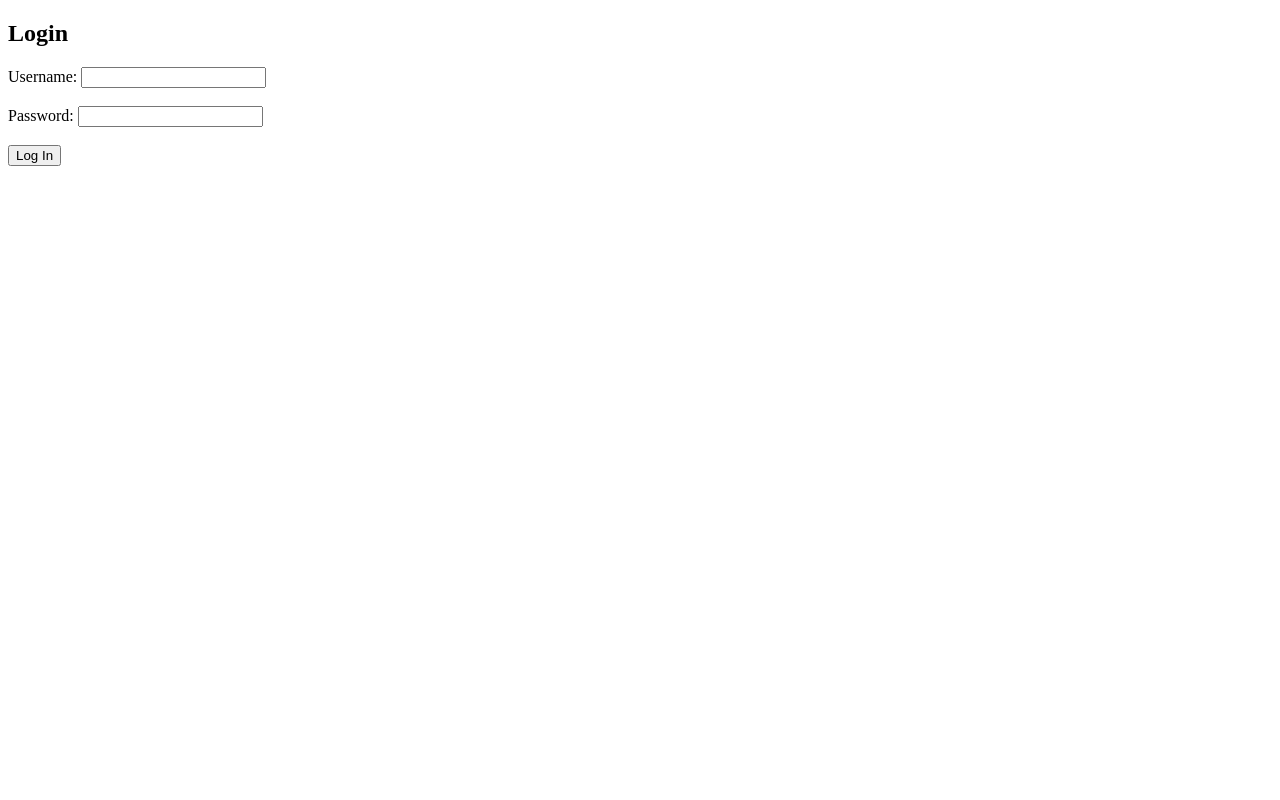
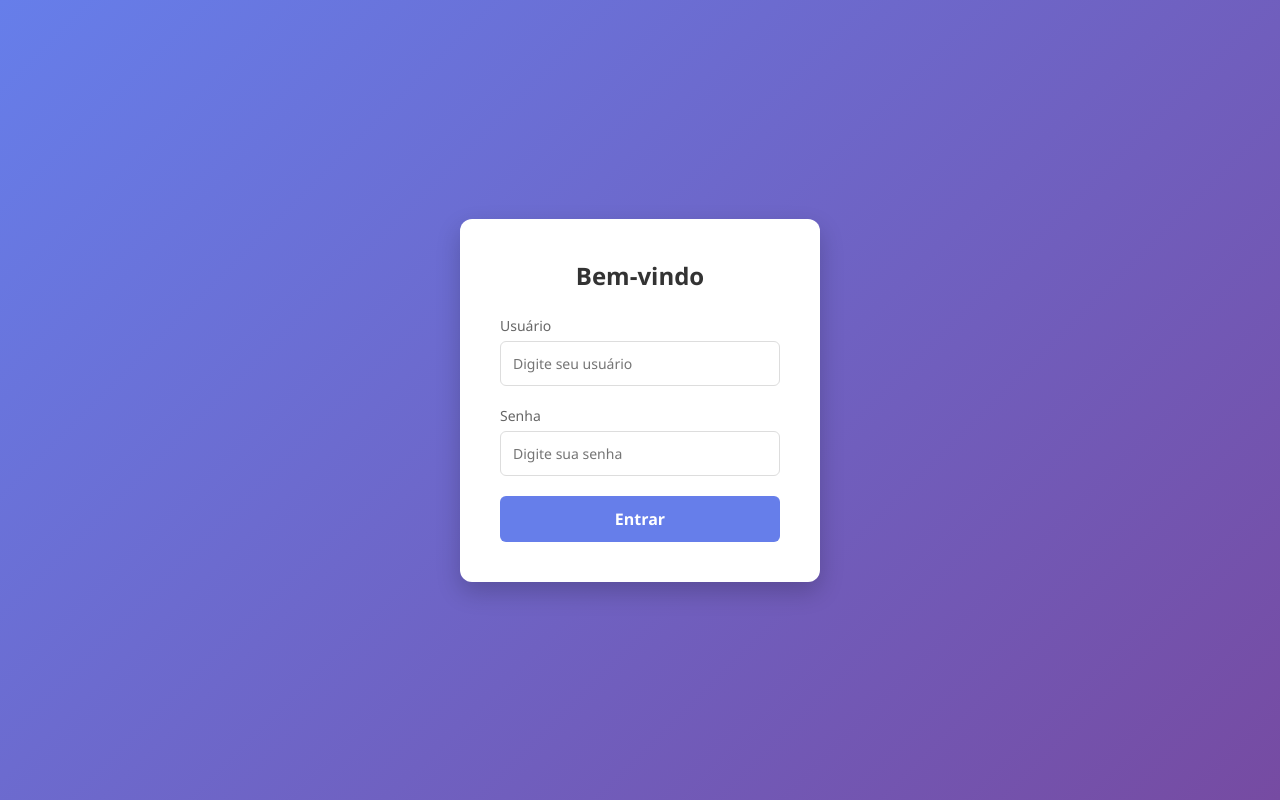
Before and after one commit to leonardoosantos16-sudo/meu-site-login, a website: page index.html in a window 1280 px wide. Drawn offline with Linux system fonts and the light colour scheme.

Commit message:
index.html

```diff
--- a/index.html
+++ b/index.html
@@ -1,23 +1,97 @@
 <!DOCTYPE html>
-<html lang="en-US">
+<html lang="pt-BR">
 <head>
     <meta charset="UTF-8">
-    <title>Test Login</title>
+    <meta name="viewport" content="width=device-width, initial-scale=1.0">
+    <title>Login Teste</title>
+    <style>
+        * {
+            box-sizing: border-box;
+            margin: 0;
+            padding: 0;
+            font-family: 'Segoe UI', Tahoma, Geneva, Verdana, sans-serif;
+        }
+
+        body {
+            background: linear-gradient(135deg, #667eea 0%, #764ba2 100%);
+            height: 100vh;
+            display: flex;
+            align-items: center;
+            justify-content: center;
+        }
+
+        .login-card {
+            background: #ffffff;
+            padding: 40px;
+            border-radius: 12px;
+            box-shadow: 0 10px 25px rgba(0, 0, 0, 0.2);
+            width: 100%;
+            max-width: 360px;
+        }
+
+        .login-card h2 {
+            text-align: center;
+            color: #333333;
+            margin-bottom: 24px;
+        }
+
+        .input-group {
+            margin-bottom: 20px;
+        }
+
+        .input-group label {
+            display: block;
+            margin-bottom: 6px;
+            color: #666666;
+            font-size: 14px;
+        }
+
+        .input-group input {
+            width: 100%;
+            padding: 12px;
+            border: 1px solid #dddddd;
+            border-radius: 6px;
+            font-size: 14px;
+            outline: none;
+            transition: border-color 0.2s;
+        }
+
+        .input-group input:focus {
+            border-color: #667eea;
+        }
+
+        button {
+            width: 100%;
+            padding: 12px;
+            background-color: #667eea;
+            border: none;
+            border-radius: 6px;
+            color: white;
+            font-size: 16px;
+            font-weight: bold;
+            cursor: pointer;
+            transition: background-color 0.2s;
+        }
+
+        button:hover {
+            background-color: #5a67d8;
+        }
+    </style>
 </head>
 <body>
-    <h2>Login</h2>
-    <form action="/login" method="POST">
-        <div>
-            <label for="usuario">Username:</label>
-            <input type="text" id="usuario" name="usuario" required>
-        </div>
-        <br>
-        <div>
-            <label for="senha">Password:</label>
-            <input type="password" id="senha" name="senha" required>
-        </div>
-        <br>
-        <button type="submit">Log In</button>
-    </form>
+    <div class="login-card">
+        <h2>Bem-vindo</h2>
+        <form action="/login" method="POST">
+            <div class="input-group">
+                <label for="usuario">Usuário</label>
+                <input type="text" id="usuario" name="usuario" placeholder="Digite seu usuário" required>
+            </div>
+            <div class="input-group">
+                <label for="senha">Senha</label>
+                <input type="password" id="senha" name="senha" placeholder="Digite sua senha" required>
+            </div>
+            <button type="submit">Entrar</button>
+        </form>
+    </div>
 </body>
 </html>
```
